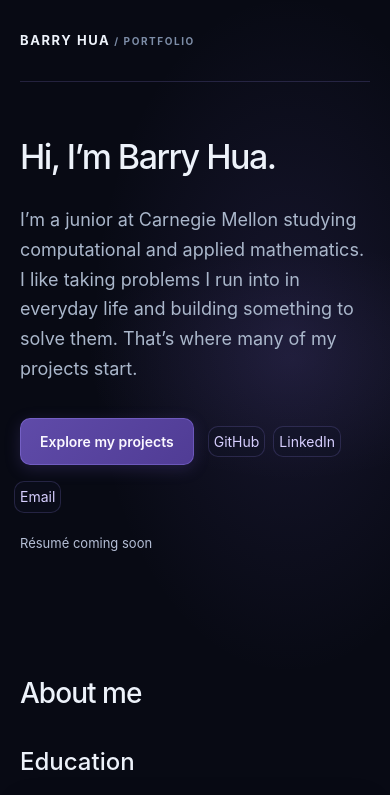
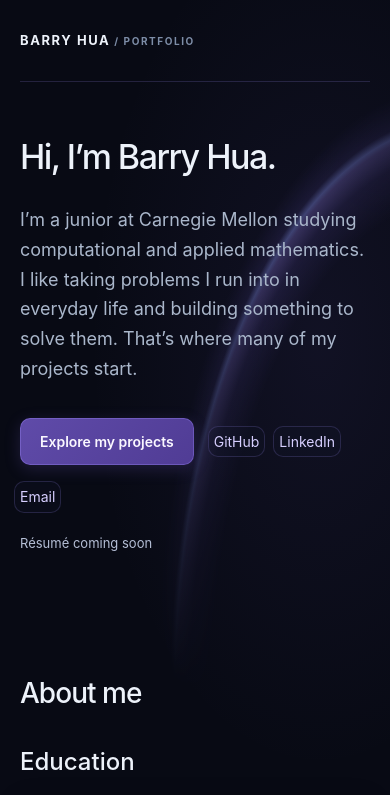
Before and after one commit to TakinaHua/takinahua.github.io, a React (Vite) app: page / in a window 390 px wide. Shown: the top 795 px of the page. Built offline with nearby package versions, Linux system fonts and the light colour scheme.

Commit message:
style: sweep a curved violet glow across the hero background

```diff
--- a/src/App.css
+++ b/src/App.css
@@ -409,13 +409,43 @@ main :is(h3, article, .skill-group)[id] {
 }
 
 body {
+  position: relative;
+  isolation: isolate;
   background:
-    radial-gradient(ellipse 64% 430px at 74% 335px, color-mix(in srgb, var(--purple) 13%, transparent), transparent 79%),
-    radial-gradient(ellipse 70% 158px at 75% 360px, color-mix(in srgb, var(--soft-violet) 8%, transparent), transparent 76%),
+    radial-gradient(ellipse 72% 525px at 82% 340px, #7964d815, transparent 82%),
     radial-gradient(ellipse 78% 760px at 100% 38%, #363e8426, transparent 78%),
     radial-gradient(ellipse 72% 820px at 0% 69%, #59418a20, transparent 76%),
     var(--night);
 }
+
+/* Paint the edge across the page canvas so it can fade into About. */
+body::before {
+  position: absolute;
+  z-index: -1;
+  inset: 0 0 auto;
+  height: min(850px, 100%);
+  background: radial-gradient(
+    ellipse 76% 590px at 107% 690px,
+    transparent 83%,
+    color-mix(in srgb, var(--purple) 19%, transparent) 91%,
+    color-mix(in srgb, var(--soft-violet) 40%, transparent) 95%,
+    color-mix(in srgb, #8f99ff 56%, transparent) 96%,
+    color-mix(in srgb, var(--purple) 18%, transparent) 97.5%,
+    transparent 103%
+  );
+  mask-image: radial-gradient(ellipse 69% 56% at 84% 34%, #000 18%, transparent 100%);
+  content: '';
+  pointer-events: none;
+}
+
+@media (max-width: 640px) {
+  body::before {
+    background-position: 42px 0;
+    background-repeat: no-repeat;
+    opacity: .66;
+  }
+}
+
 
 .site-header,
 footer,
```
